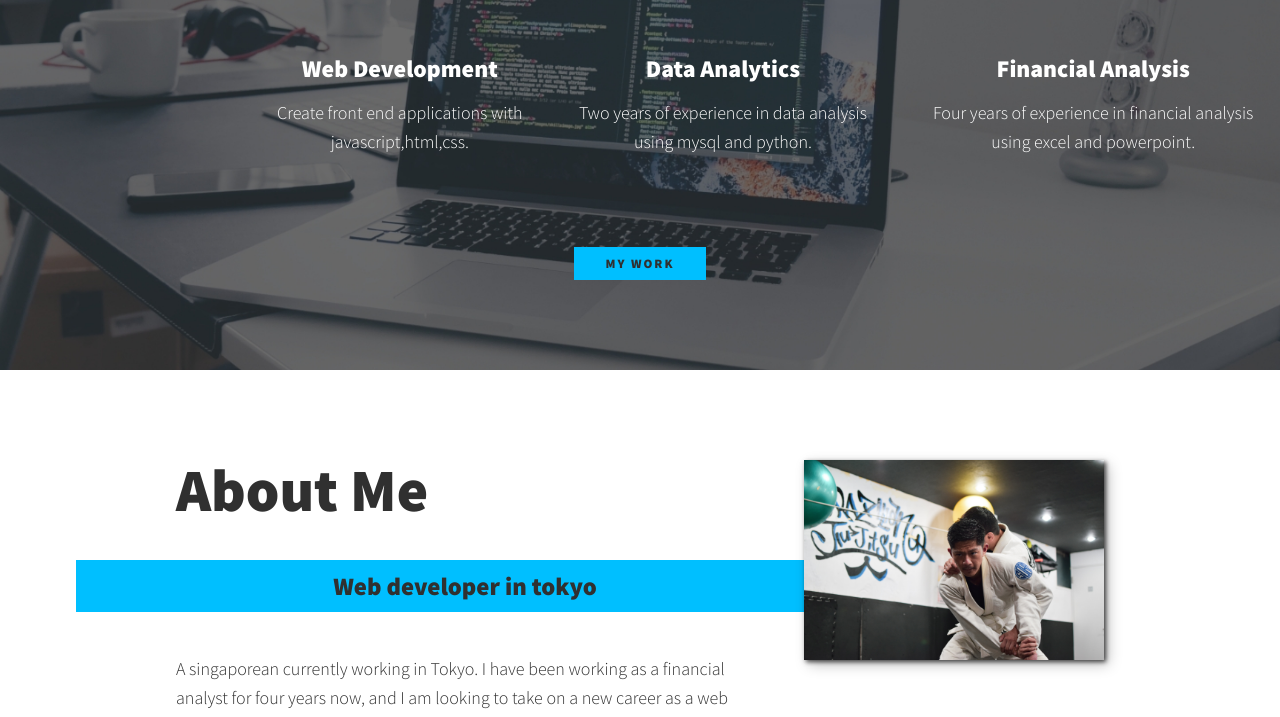
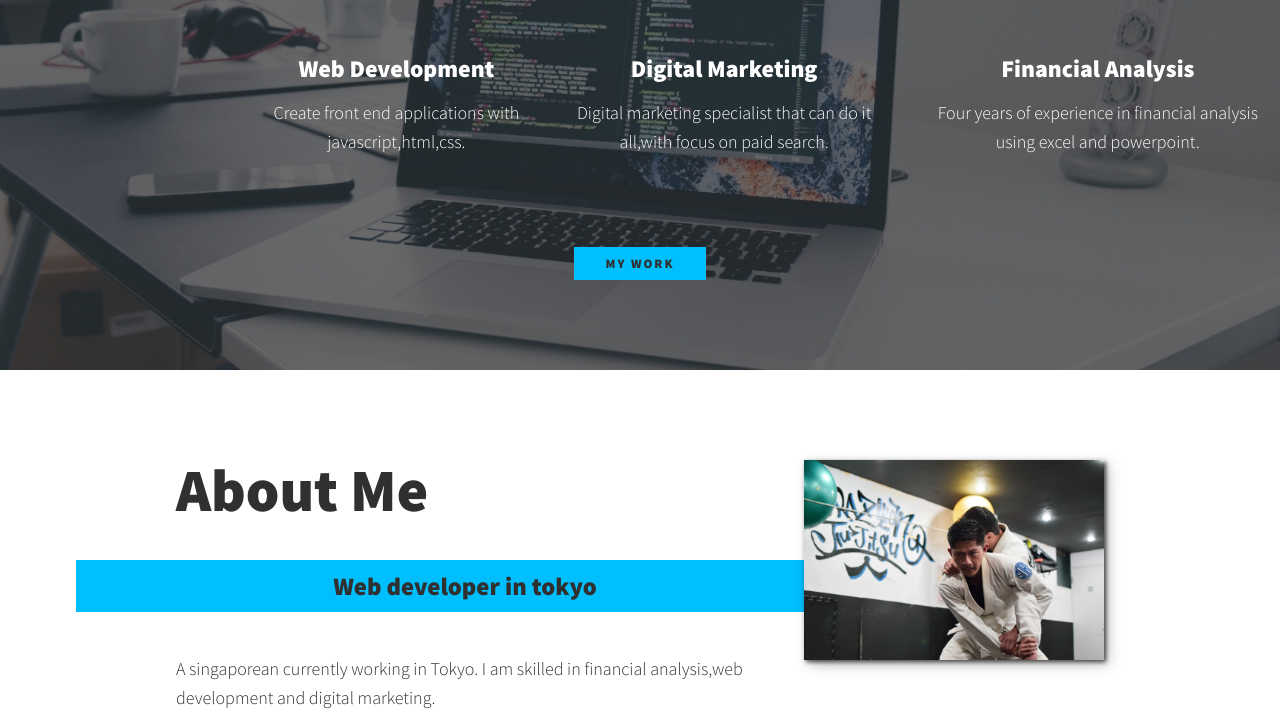
Before and after one commit to joshnsw/JoshPersonalPortfolio, a plain HTML site: page index.html in a window 1280 px wide. Shown: the part 616-1333 px from the top of the page. Drawn offline with nearby package versions, Linux system fonts and the light colour scheme.

Commit message:
modified statments

```diff
--- a/index.html
+++ b/index.html
@@ -51,8 +51,8 @@
             <p>Create front end applications with javascript,html,css.</p>
         </div>
         <div class="service">
-            <h3>Data Analytics</h3>
-            <p>Two years of experience in data analysis using mysql and python.</p>
+            <h3>Digital Marketing</h3>
+            <p>Digital marketing specialist that can do it all,with focus on paid search.</p>
         </div>
         <div class="service">
             <h3>Financial Analysis</h3>
@@ -68,7 +68,7 @@
     <h2 class="section__title section__title--about">About Me</h2>
     <p class="section__subtitle section__subtitle--about">Web developer in tokyo</p>
     <div class="about-me__body">
-        <p>A singaporean currently working in Tokyo. I have been working as a financial analyst for four years now, and I am looking to take on a new career as a web developer/software engineer. </p>
+        <p>A singaporean currently working in Tokyo. I am skilled in financial analysis,web development and digital marketing. </p>
         <p>In my free time, I like to read, go to the gym, practice jiu jutsu and eat great food :)</p>
     </div>
 
```
